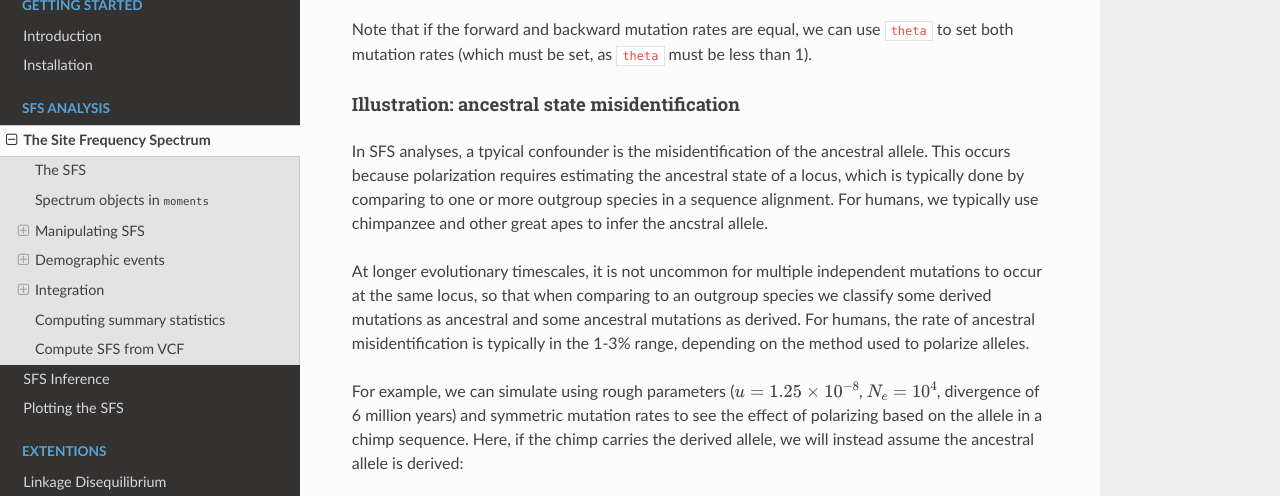
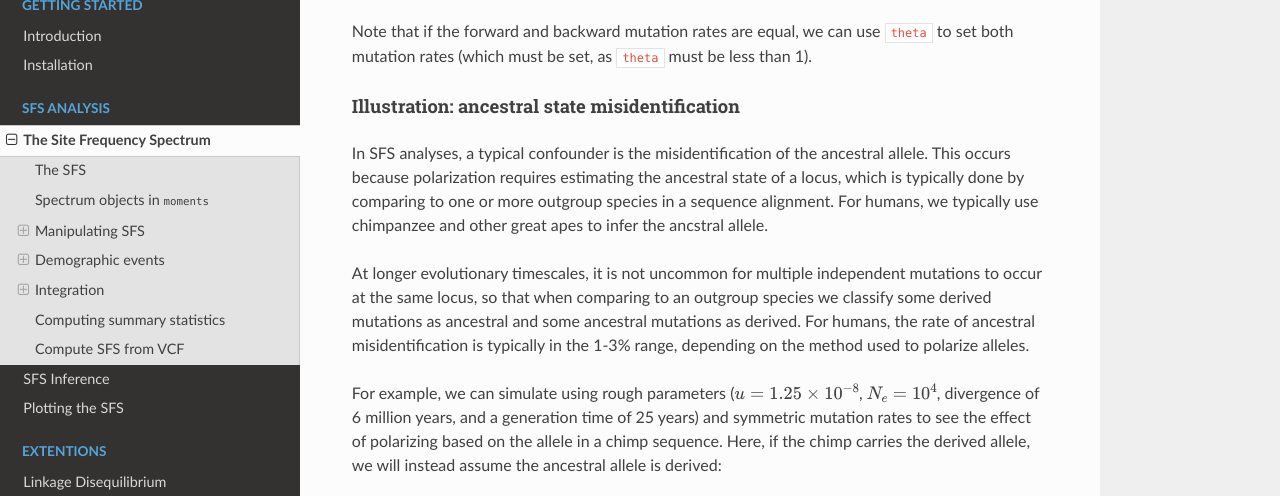
Before and after one commit to MomentsLD/moments, a Sphinx documentation site: the page built from docs/sfs.rst, in a window 1280 px wide and 900 px high, scrolled down 7663 px, cut to the strip 116-612 px from the top of the window. Built offline with Sphinx 7.4.7 and the Read the Docs theme 2.0.0, drawn with Linux system fonts in a browser that asks for light colours; some of the changed text lies outside the part shown.

Commit message:
typos and clarity

```diff
--- a/docs/sfs.rst
+++ b/docs/sfs.rst
@@ -348,7 +348,7 @@
 =================================
 
 By default, ``moments`` uses an infinite-sites model (ISM). Then the mutation rate
-:math:`\theta`` is the population-size scaled mutation rate multplied by the number
+:math:`\theta` is the population-size scaled mutation rate multiplied by the number
 of loci: ``theta = 4*Ne*u*L``. By default, ``theta`` is set to 1.
 
 Luckily, we do not often need to worry about setting ``theta``, because the ISM
@@ -383,8 +383,8 @@
 model, which we specify by setting ``finite_genome=True``. When simulating under
 the finite genome model, the mutation rate is no longer scaled by the number of
 loci, ``L``. Instead, the mutation rates are simply `theta_fd=4*Ne*u` and
-`theta_bd=4*Ne*v` where `u` and `v` are the forward and backward mutation rates,
-respectively. Therefore, `theta_fd` and `theta_bd` are typically much less than
+``theta_bd=4*Ne*v`` where ``u`` and ``v`` are the forward and backward mutation rates,
+respectively. Therefore, ``theta_fd`` and ``theta_bd`` are typically much less than
 1 (and in fact the model breaks down for scaled mutation rates around 1).
 
 To simulate under the reversible mutation model, we first initialize the
@@ -408,7 +408,7 @@
 Illustration: ancestral state misidentification
 -----------------------------------------------
 
-In SFS analyses, a tpyical confounder is the misidentification of the ancestral
+In SFS analyses, a typical confounder is the misidentification of the ancestral
 allele. This occurs because polarization requires estimating the ancestral state
 of a locus, which is typically done by comparing to one or more outgroup species
 in a sequence alignment. For humans, we typically use chimpanzee and other great
@@ -421,7 +421,8 @@
 1-3% range, depending on the method used to polarize alleles.
 
 For example, we can simulate using rough parameters (:math:`u=1.25\times 10^{-8}`,
-:math:`N_e=10^4`, divergence of 6 million years) and symmetric mutation rates to see
+:math:`N_e=10^4`, divergence of 6 million years, and a generation time of 25 years)
+and symmetric mutation rates to see
 the effect of polarizing based on the allele in a chimp sequence. Here, if the
 chimp carries the derived allele, we will instead assume the ancestral allele
 is derived:
@@ -431,7 +432,9 @@
     Ne = 1e4
     u = 1.25e-8
     theta = 4 * Ne * u
-    T = 6e6 / 25 / 2 / Ne
+    generation_time = 25
+    divergence_years = 6e6
+    T = divergence_years / generation_time / 2 / Ne
 
     fs = moments.LinearSystem_1D.steady_state_1D_reversible(
         101, theta_fd=theta, theta_bd=theta)
```
